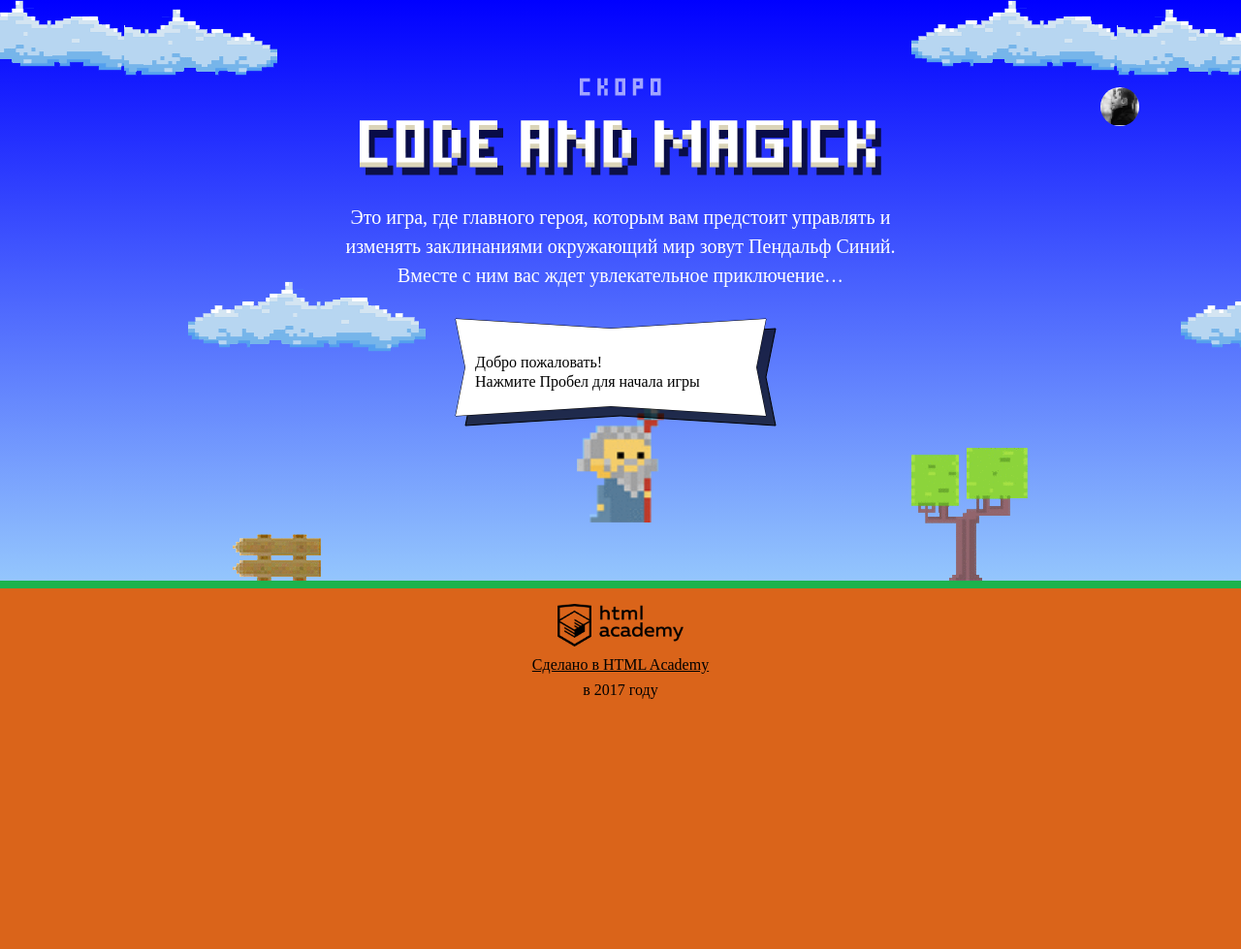
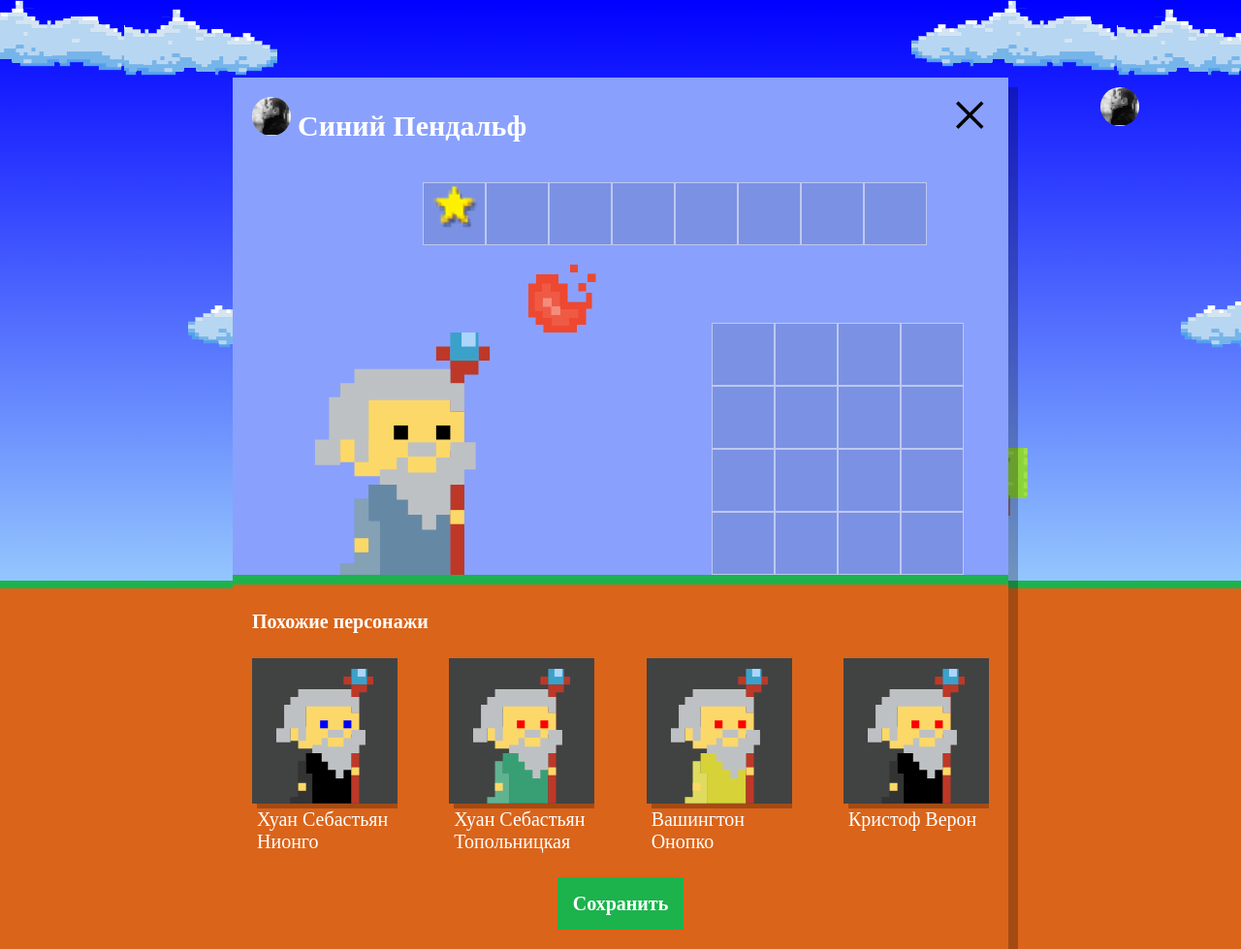
Before and after one commit to Volkoduff/905973-code-and-magick, a website: page index.html in a window 1280 px wide. Shown: the whole page at 97% size. Before the commit the page ends 800 px from the top, so only its background shows below. Drawn offline with Linux system fonts and the light colour scheme; a web font is replaced by a local one.

Commit message:
Добавляет решение задачи "Нас орда"

```diff
--- a/index.html
+++ b/index.html
@@ -182,6 +182,7 @@
 </div>
 </template>
 <script src="js/stat.js"></script>
+<script src="js/setup.js"></script>
 <script src="js/game.js"></script>
 
 </body>
--- /dev/null
+++ b/js/setup.js
@@ -0,0 +1,68 @@
+var WIZARD_NAMES = ['Иван', 'Хуан Себастьян', 'Мария', 'Кристоф', 'Виктор', 'Юлия', 'Люпита', 'Вашингтон'];
+var WIZARD_SURNAMES = ['да Марья', 'Верон', 'Мирабелла', 'Вальц', 'Онопко', 'Топольницкая', 'Нионго', 'Ирвинг'];
+var WIZARD_COAT = ['rgb(101, 137, 164)', 'rgb(241, 43, 107)', 'rgb(146, 100, 161)', 'rgb(56, 159, 117)', 'rgb(215, 210, 55)', 'rgb(0, 0, 0)'];
+var WIZARD_EYES = ['black', 'red', 'blue', 'yellow', 'green'];
+
+var userDialog = document.querySelector('.setup');
+userDialog.classList.remove('hidden');
+
+var similarListElement = userDialog.querySelector('.setup-similar-list');
+
+var similarWizardTemplate = document.querySelector('#similar-wizard-template')
+    .content
+    .querySelector('.setup-similar-item');
+
+
+function getRandomNameSurname() {
+    var randomNameIndex = Math.floor(Math.random() * WIZARD_NAMES.length)
+    return randomNameIndex;
+}
+
+function getRandomCoat() {
+    var randomCoatIndex = Math.floor(Math.random() * WIZARD_COAT.length)
+    return randomCoatIndex;
+}
+
+function getRandomEyes() {
+    var randomEyesIndex = Math.floor(Math.random() * WIZARD_EYES.length)
+    return randomEyesIndex;
+}
+
+
+var wizards = [{
+    name: WIZARD_NAMES[getRandomNameSurname()] + ' ' + WIZARD_SURNAMES[getRandomNameSurname()],
+    coatColor: WIZARD_COAT[getRandomCoat()],
+    eyesColor: WIZARD_EYES[getRandomEyes()]
+}, {
+    name: WIZARD_NAMES[getRandomNameSurname()] + ' ' + WIZARD_SURNAMES[getRandomNameSurname()],
+    coatColor: WIZARD_COAT[getRandomCoat()],
+    eyesColor: WIZARD_EYES[getRandomEyes()]
+}, {
+    name: WIZARD_NAMES[getRandomNameSurname()] + ' ' + WIZARD_SURNAMES[getRandomNameSurname()],
+    coatColor: WIZARD_COAT[getRandomCoat()],
+    eyesColor: WIZARD_EYES[getRandomEyes()]
+}, {
+    name: WIZARD_NAMES[getRandomNameSurname()] + ' ' + WIZARD_SURNAMES[getRandomNameSurname()],
+    coatColor: WIZARD_COAT[getRandomCoat()],
+    eyesColor: WIZARD_EYES[getRandomEyes()]
+}];
+
+
+var renderWizard = function(wizard) {
+    var wizardElement = similarWizardTemplate.cloneNode(true);
+
+    wizardElement.querySelector('.setup-similar-label').textContent = wizard.name;
+
+    wizardElement.querySelector('.wizard-coat').style.fill = wizard.coatColor;
+
+    wizardElement.querySelector('.wizard-eyes').style.fill = wizard.eyesColor;
+    return wizardElement;
+}
+
+var fragment = document.createDocumentFragment();
+for (var i = 0; i < wizards.length; i++) {
+    fragment.appendChild(renderWizard(wizards[i]));
+}
+similarListElement.appendChild(fragment);
+
+userDialog.querySelector('.setup-similar').classList.remove('hidden');
```
